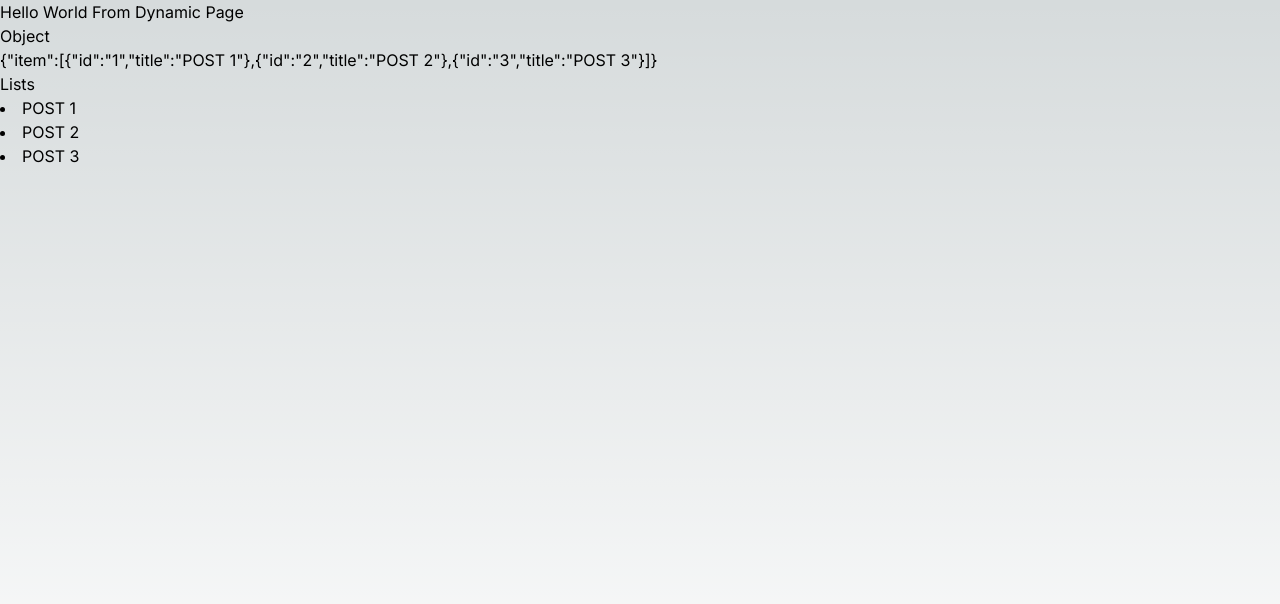
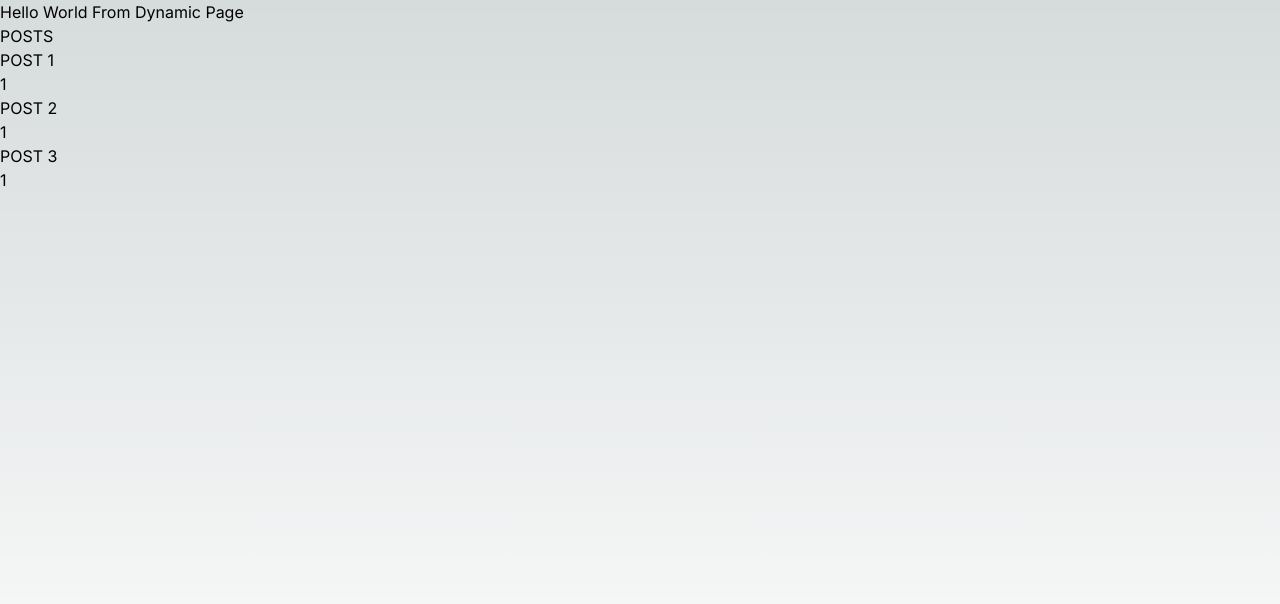
Before and after one commit to Bilal202202001/Url-Sortening-Web, a Next.js app: page /blog in a window 1280 px wide. Shown: the top 604 px of the page. Built offline with nearby package versions, Linux system fonts and the light colour scheme.

Commit message:
Added swr for Client Fetching from URK

```diff
--- a/package.json
+++ b/package.json
@@ -16,6 +16,7 @@
     "postcss": "8.4.27",
     "react": "18.2.0",
     "react-dom": "18.2.0",
+    "swr": "^2.2.0",
     "tailwindcss": "3.3.3"
   }
 }
--- /dev/null
+++ b/src/app/blog/card.js
@@ -0,0 +1,21 @@
+'use client'
+
+import { useEffect, useState } from "react"
+
+export default function Card({title}){
+
+    const [count, setCount] = useState(1)
+    const handleClick = (event)=>{
+        event.preventDefault()
+        setCount(count+1)
+    }
+
+    if(!title){
+        return <div>Empty</div>
+    }
+
+    return <div>
+        <h1 onClick={handleClick}>{title}</h1>
+        {count}
+    </div>
+}
--- a/src/app/blog/page.js
+++ b/src/app/blog/page.js
@@ -1,16 +1,13 @@
 import getDomain from "@/app/lib/getDomain";
-
+import BlogCard from "./card";
 
 async function getData() {
 
-    // const domain = getDomain()
-    const domain = process.env.NODE_ENV === 'production'
-        ? 'https://localhost:3000' // Replace with your actual production domain
-        : getDomain();
+    const domain = getDomain()
     const endpoint = `${domain}/api/posts`;
 
-    // const res = await fetch(endpoint,{next: {revalidate: 10}});
-    const res = await fetch(endpoint,{next: {cache : 'no-store'}});
+    const res = await fetch(endpoint,{next: {revalidate: 10}});
+    // const res = await fetch(endpoint,{next: {cache : 'no-store'}});
 
 
 
@@ -30,7 +27,7 @@ async function getData() {
 export default async function BlogPageDetails() {
 
     const data = await getData()
-    console.log(data);
+    // console.log(data);
     const items = data && data.item ? [...data.item] : []
 
     return <main>
@@ -39,13 +36,15 @@ export default async function BlogPageDetails() {
                 Hello World From Dynamic Page
             </h1>
             <h3>
-                <h3>Object</h3>
-                {data && JSON.stringify(data)}
-                <h3>Lists</h3>
+                {/* <h3>Object</h3> */}
+                {/* {data && JSON.stringify(data)} */}
+                <h3>POSTS</h3>
                 {items && items.map((item, idx) => {
-                    return <li key={`post-${idx}`}>
+                    {/* return <li key={`post-${idx}`}>
                         {item.title}
                     </li>
+                     */}
+                    return <BlogCard title={item.title} key={`post-${idx}`} />
                 })}
             </h3>
         </div>
--- /dev/null
+++ b/src/app/github/page.js
@@ -0,0 +1,35 @@
+'use client'
+
+import useSWR from "swr"
+
+
+const fetcher = (url) => fetch(url).then((res) => res.json());
+
+export default function GithubProfile() {
+    const myGitHubRepoProfile = "https://api.github.com/repos/Bilal202202001/nextjs-project";
+    const { data, error, isloading } = useSWR(myGitHubRepoProfile, fetcher)
+
+    // fetcher(myGitHubRepoProfile).then(data => console.log(data));
+
+    if (error) return "An Error Occured"
+    if (isloading) return "Loading.....!"
+
+    return <div>
+        <h1>
+            {data && data.name}
+        </h1>
+        <h3>
+            Subscriber Count :
+            {data && data.subscribers_count}
+        </h3>
+        <h3>
+            Stargazers Count :
+            {data && data.stargazers_count}
+        </h3>
+        <h3>
+            Fort Count :
+            {data && data.fork_count}
+        </h3>
+
+    </div>
+}
```
Also changed, not shown: 1 other file (tests, documents, lock files or other folders).
